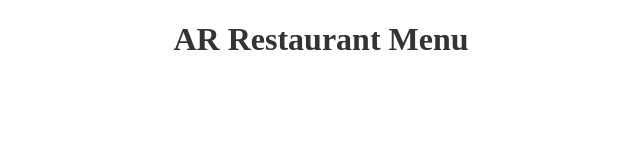
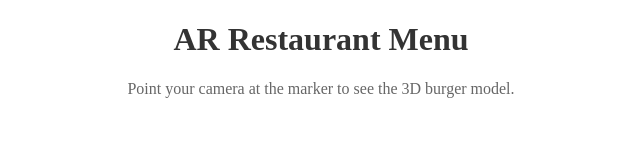
Before and after one commit to faizantanveeer/ar-menu, a website: page index.html in a window 1280 px wide. Shown: the whole page, without its empty margins (319-959 px from the left). Drawn offline with Linux system fonts and the light colour scheme.

Commit message:
ar testing on brower

```diff
--- a/index.html
+++ b/index.html
@@ -17,6 +17,8 @@
   </head>
   <body>
     <h1 style="text-align: center; color: #333">AR Restaurant Menu</h1>
+    <p style="text-align: center; color: #666">
+      Point your camera at the marker to see the 3D burger model.</p>
       <a-scene
         embedded
         vr-mode-ui="enabled: false"
@@ -34,5 +36,6 @@
       </a-scene>
 
       <!-- A-Frame -->
+    </p>
   </body>
 </html>
```
Lines whose indentation alone changed are shown as unchanged.
